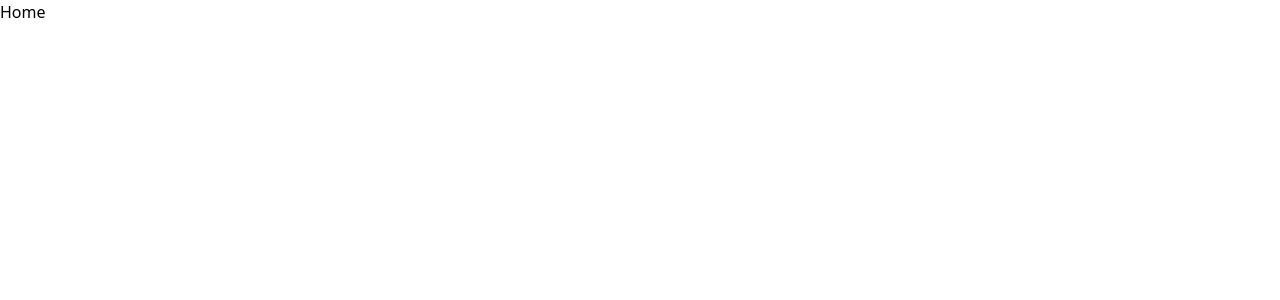
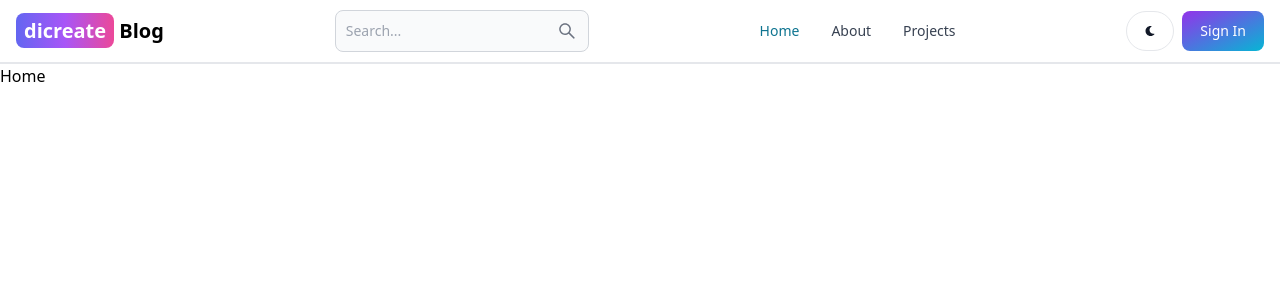
Before and after one commit to dicreate/BlogApp, a React (Vite) app in the folder client/: page / in a window 1280 px wide. Shown: the top 300 px of the page. Built offline with nearby package versions, Linux system fonts and the light colour scheme.

Commit message:
feat: create the header section

```diff
--- a/client/package.json
+++ b/client/package.json
@@ -10,8 +10,10 @@
     "preview": "vite preview"
   },
   "dependencies": {
+    "flowbite-react": "^0.7.2",
     "react": "^18.2.0",
     "react-dom": "^18.2.0",
+    "react-icons": "^5.0.1",
     "react-router-dom": "^6.22.1"
   },
   "devDependencies": {
--- a/client/src/App.tsx
+++ b/client/src/App.tsx
@@ -1,9 +1,11 @@
 import { BrowserRouter, Routes, Route } from "react-router-dom"
 import { About, Dashboard, Home, Projects, SignIn, SignUp } from "./pages"
+import { Header } from "./components"
 function App() {
 
   return (
     <BrowserRouter>
+      <Header />
       <Routes>
         <Route path="/" element={<Home />} />
         <Route path="/about" element={<About />} />
--- /dev/null
+++ b/client/src/components/Header.tsx
@@ -0,0 +1,55 @@
+import { Button, Navbar, TextInput } from "flowbite-react"
+import { Link, useLocation } from "react-router-dom"
+import { AiOutlineSearch } from "react-icons/ai"
+import { FaMoon } from "react-icons/fa"
+const Header = () => {
+   const path = useLocation().pathname;
+
+   return (
+      <Navbar className="border-b-2">
+         <Link to="/" className="self-center whitespace-nowrap text-sm sm:text-xl font-semibold dark:text-white">
+            <span className="px-2 py-1 bg-gradient-to-r from-indigo-500 via-purple-500 to-pink-500 rounded-lg text-white">dicreate</span> Blog
+         </Link>
+         <form>
+            <TextInput
+               type="text"
+               placeholder="Search..."
+               rightIcon={AiOutlineSearch}
+               className="hidden lg:inline"
+               color='gray'
+            />
+         </form>
+         <Button className="w-12 h-10 lg:hidden" color='gray' pill>
+            <AiOutlineSearch />
+         </Button>
+         <div className="flex gap-2 md:order-2">
+            <Button className="w-12 h-10 hidden sm:inline" color='gray' pill>
+               <FaMoon />
+            </Button>
+            <Link to='/sign-in'>
+               <Button gradientDuoTone={"purpleToBlue"}>Sign In</Button>
+            </Link>
+            <Navbar.Toggle />
+         </div>
+         <Navbar.Collapse>
+            <Navbar.Link active={path === "/"} as={'div'}>
+               <Link to="/">
+                  Home
+               </Link>
+            </Navbar.Link>
+            <Navbar.Link active={path === "/about"} as={'div'}>
+               <Link to="/about">
+                  About
+               </Link>
+            </Navbar.Link>
+            <Navbar.Link active={path === "/projects"} as={'div'}>
+               <Link to="/projects">
+                  Projects
+               </Link>
+            </Navbar.Link>
+         </Navbar.Collapse>
+      </Navbar>
+   )
+}
+
+export default Header
--- /dev/null
+++ b/client/src/components/index.ts
@@ -0,0 +1 @@
+export {default as Header} from "./Header"
--- a/client/tailwind.config.js
+++ b/client/tailwind.config.js
@@ -1,8 +1,13 @@
 /** @type {import('tailwindcss').Config} */
 export default {
-  content: ["./index.html", "./src/**/*.{js,ts,jsx,tsx}"],
+  content: [
+    "./index.html",
+    "./src/**/*.{js,ts,jsx,tsx}",
+    "node_modules/flowbite-react/lib/esm/**/*.js",
+  ],
+
   theme: {
     extend: {},
   },
-  plugins: [],
+  plugins: [import("flowbite/plugin")],
 };
```
Also changed, not shown: 2 other files (tests, documents, lock files or other folders).
